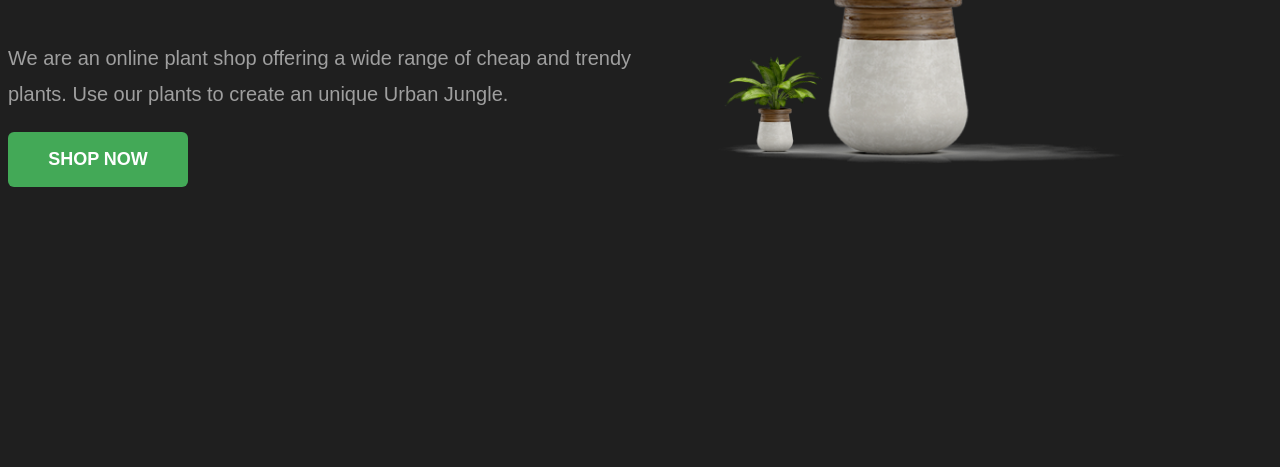
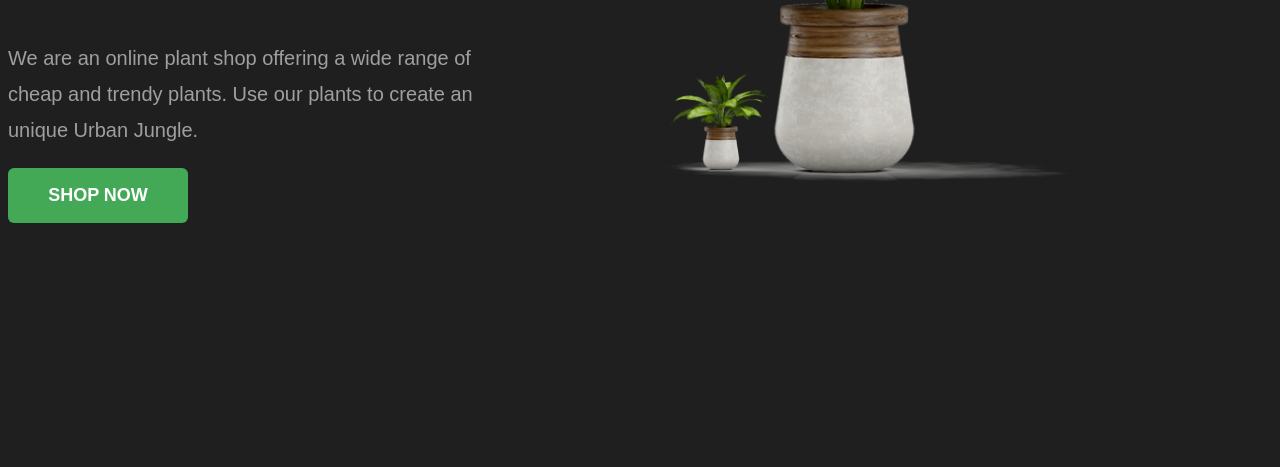
Before and after one commit to deddore/project6, a plain HTML site: page index.html in a window 1280 px wide. Shown: the part 333-800 px from the top of the page. Drawn offline with Linux system fonts and the light colour scheme.

Commit message:
Update styles.css

```diff
--- a/styles.css
+++ b/styles.css
@@ -89,7 +89,8 @@ header{
     font-size: 20px;
     color: #9f9f9f;
     line-height: 1.8;
-    max-width: 650px;
+    display: block;
+    max-inline-size: 500px;
 }
 
 .shop-btn{
```
